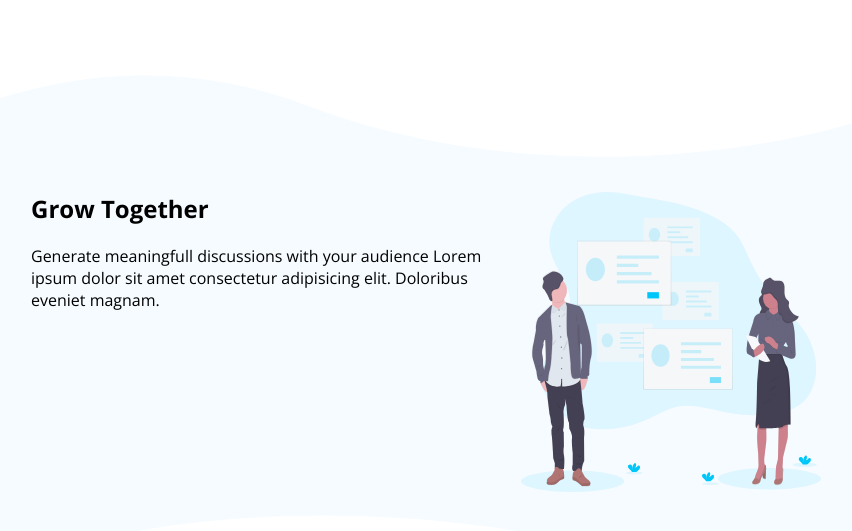
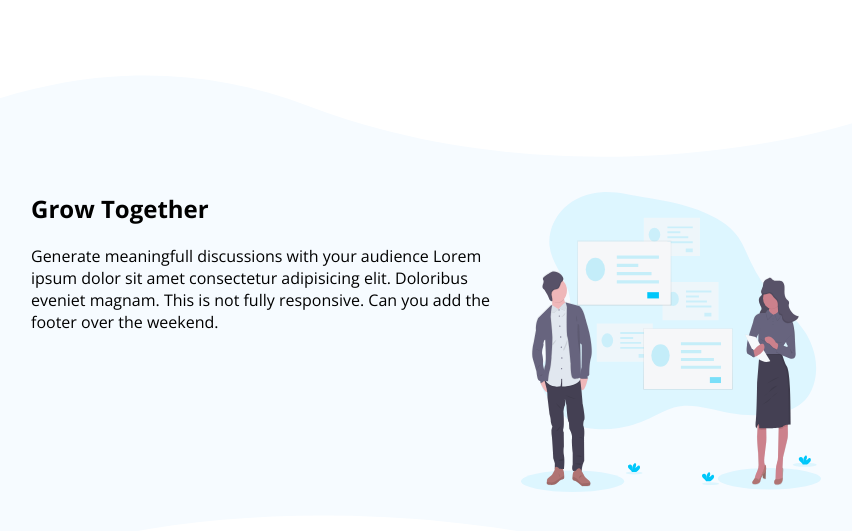
Before and after one commit to johndck/huddle-challenge, a plain HTML site: page index.html in a window 1280 px wide. Shown: the part 1302-1833 px from the top of the page, without its empty margins (129-981 px from the left). Drawn offline with nearby package versions, Linux system fonts and the light colour scheme.

Commit message:
updated to show additional tasks to complete

```diff
--- a/index.html
+++ b/index.html
@@ -115,7 +115,8 @@
             <p>
               Generate meaningfull discussions with your audience Lorem ipsum
               dolor sit amet consectetur adipisicing elit. Doloribus eveniet
-              magnam.
+              magnam. This is not fully responsive. Can you add the footer over
+              the weekend.
             </p>
           </div>
           <div class="right-grow">
```
